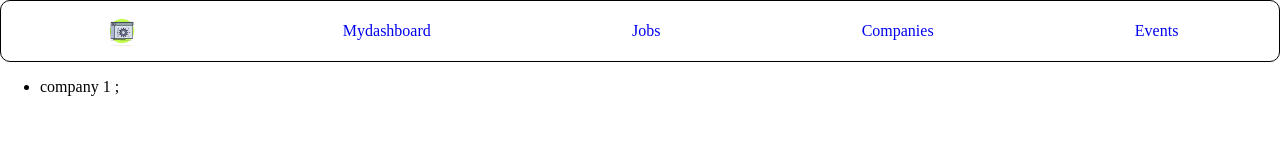
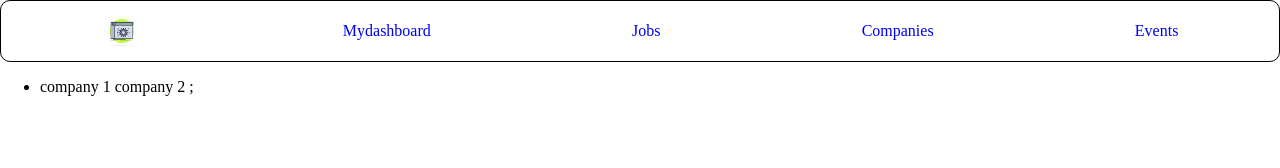
Before and after one commit to vinnacodes/Pro-Fed, a React (Vite) app in the folder pro-fed/: page /companies in a window 1280 px wide. Shown: the top 168 px of the page. Built offline with nearby package versions, Linux system fonts and the light colour scheme.

Commit message:
Update Companies.jsx
added the company 2

```diff
--- a/pro-fed/src/Companies.jsx
+++ b/pro-fed/src/Companies.jsx
@@ -11,6 +11,7 @@ const Companies =()=>{
             <li>
 
                 company 1
+                company 2
             ;
             </li>
         </ul>
```
